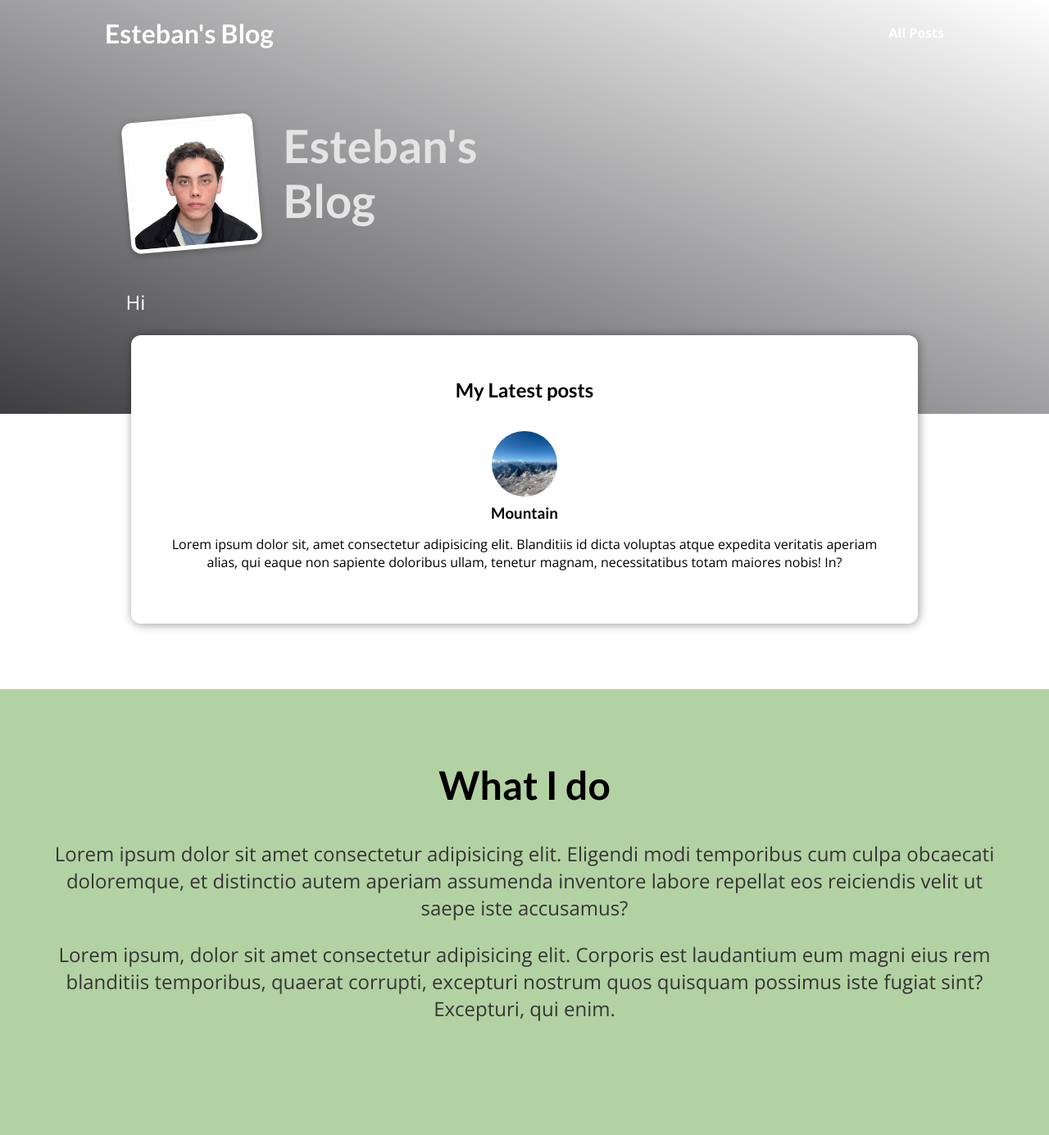
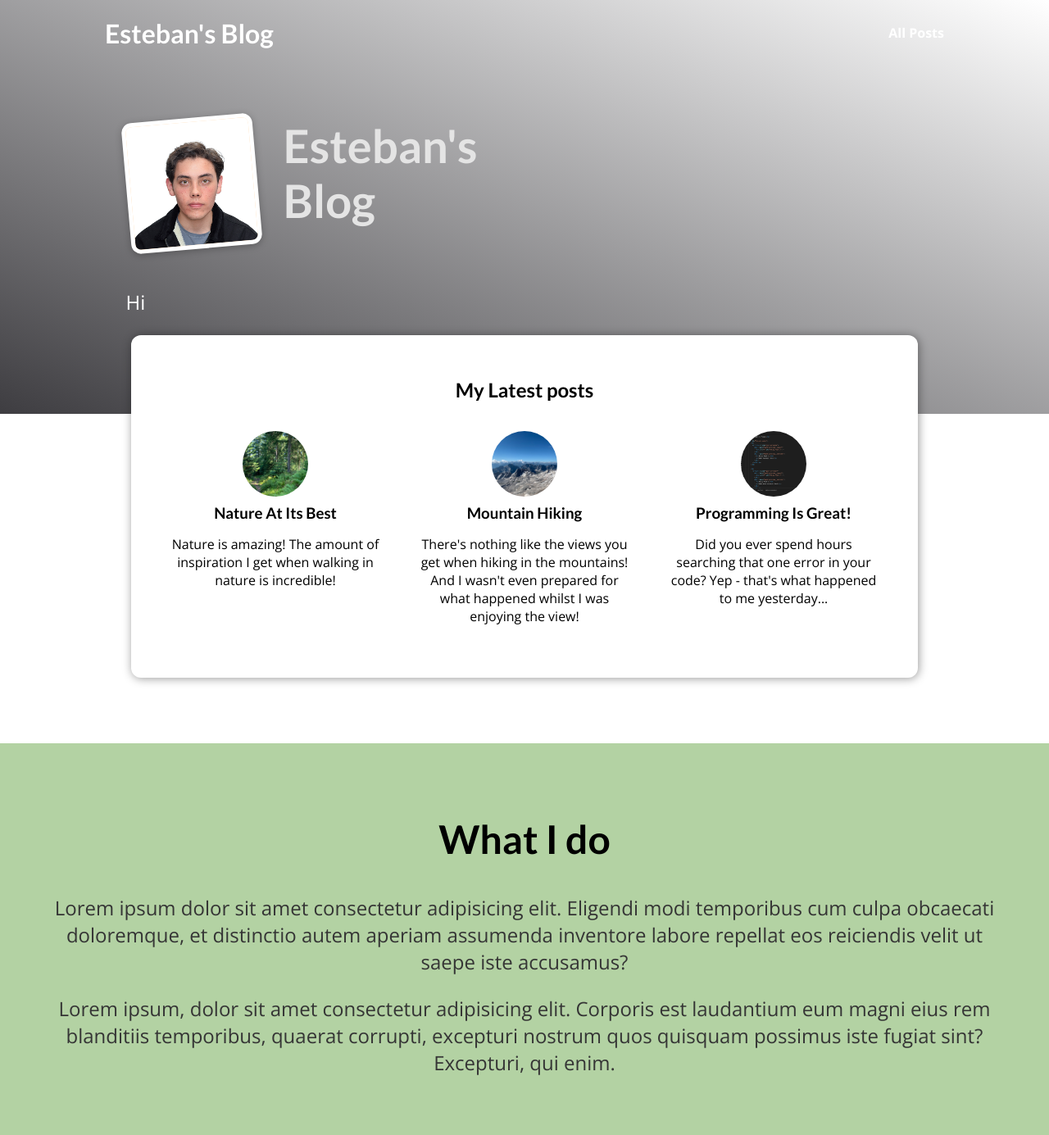
Before and after one commit to JuanPuyo1/myblog, a Django app: page / in a window 1280 px wide. Shown: the whole page at 82% size. Before the commit the page ends 1246 px from the top, so only its background shows below. Run offline with Django 5.2, Linux system fonts and the light colour scheme; parts of the project's set-up code (start-up, migrations or seed data) failed here and were passed over.

Commit message:
delete de hardcoded texts and replacing them for the post info

```diff
--- a/blog/templates/blog/includes/post.html
+++ b/blog/templates/blog/includes/post.html
@@ -2,13 +2,13 @@
 
 <li>
     <article class="post">
-        <a href="{% url "post-detail-page" "the-mountains" %}">
-        <img src="{% static "blog/images/mountains.jpg" %}" alt="Montuain">
+        <a href="{% url "post-detail-page" post.slug %}">
+        <img src="{% static "blog/images/"|add:post.image %}" alt={{post.title}}>
         <div class="post__content">
-            <h3>Mountain</h3>
-            <p>Lorem ipsum
-            dolor sit, amet
-            consectetur adipisicing elit. Blanditiis id dicta voluptas atque expedita veritatis aperiam alias, qui eaque non sapiente doloribus ullam, tenetur magnam, necessitatibus totam maiores nobis! In?</p>
+            <h3>{{ post.title }}</h3>
+            <p>
+                {{ post.excerpt }}
+            </p>
         </div>
     </a>
     </article>
--- a/blog/templates/blog/index.html
+++ b/blog/templates/blog/index.html
@@ -30,7 +30,10 @@
     <section id="latest-posts">
         <h2>My Latest posts</h2>
         <ul>
-            {% include "blog/includes/post.html" %}
+
+            {% for post in posts %}
+                {% include "blog/includes/post.html" %}
+            {% endfor %}
 
         </ul>
     </section>
--- a/blog/views.py
+++ b/blog/views.py
@@ -1,13 +1,14 @@
 from django.shortcuts import render
+import datetime
 
 # Create your views here.
 
-posts = [
+all_posts = [
     {
         "slug": "hike-in-the-mountains",
         "image": "mountains.jpg",
         "author": "Maximilian",
-        "date": date(2021, 7, 21),
+        "date": datetime.datetime(2021, 7, 21),
         "title": "Mountain Hiking",
         "excerpt": "There's nothing like the views you get when hiking in the mountains! And I wasn't even prepared for what happened whilst I was enjoying the view!",
         "content": """
@@ -28,7 +29,7 @@ posts = [
         "slug": "programming-is-fun",
         "image": "coding.jpg",
         "author": "Maximilian",
-        "date": date(2022, 3, 10),
+        "date": datetime.datetime(2022, 3, 10),
         "title": "Programming Is Great!",
         "excerpt": "Did you ever spend hours searching that one error in your code? Yep - that's what happened to me yesterday...",
         "content": """
@@ -49,7 +50,7 @@ posts = [
         "slug": "into-the-woods",
         "image": "woods.jpg",
         "author": "Maximilian",
-        "date": date(2020, 8, 5),
+        "date": datetime.datetime(2020, 8, 5),
         "title": "Nature At Its Best",
         "excerpt": "Nature is amazing! The amount of inspiration I get when walking in nature is incredible!",
         "content": """
@@ -68,8 +69,16 @@ posts = [
     }
 ]
 
+def get_date(post):
+    return post['date']
+
 def starting_page(request):
-    return render(request, "blog/index.html")
+    #I dont want to change the original list, thats why we use the sorted function
+    sorted_posts = sorted(all_posts,key=get_date)
+    latest_posts = sorted_posts[-3:]
+    return render(request, "blog/index.html",{
+        "posts": latest_posts
+    })
 
 
 def posts(request):
```
Also changed, not shown: blog/static/blog/images/coding.jpg (added).
